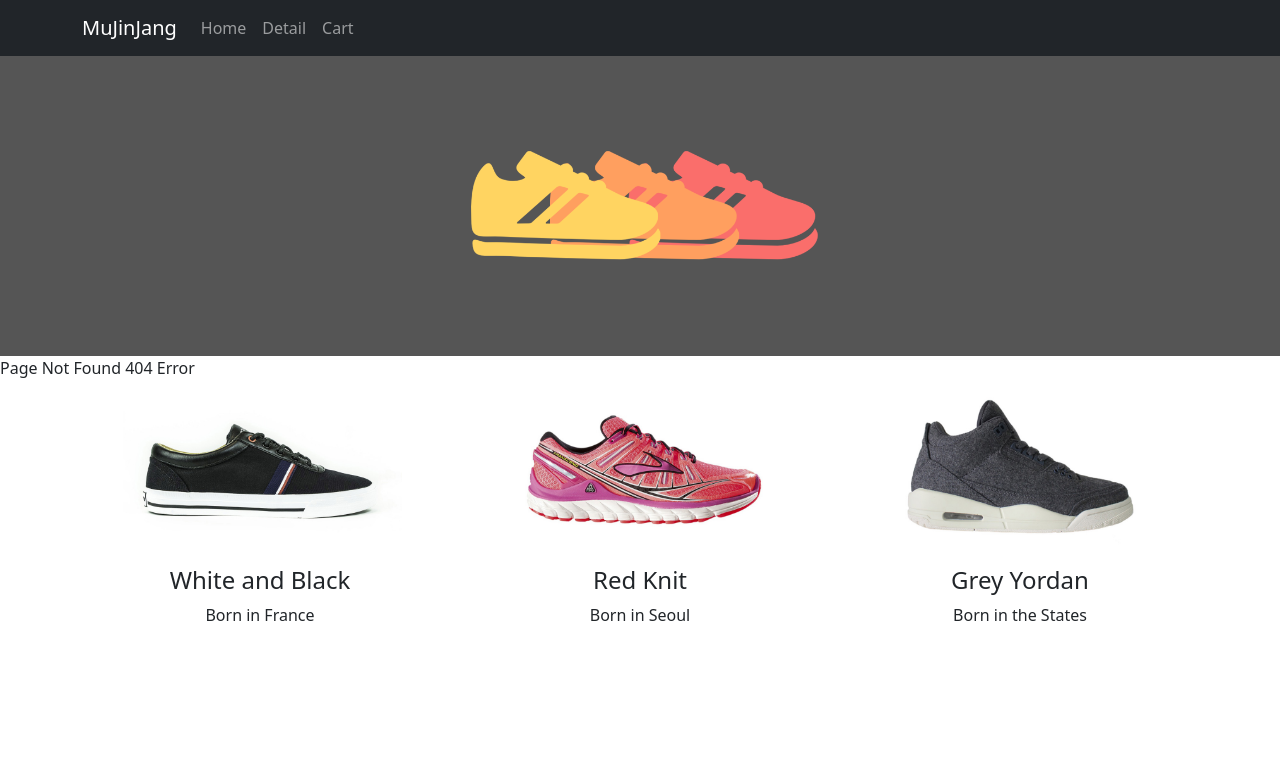
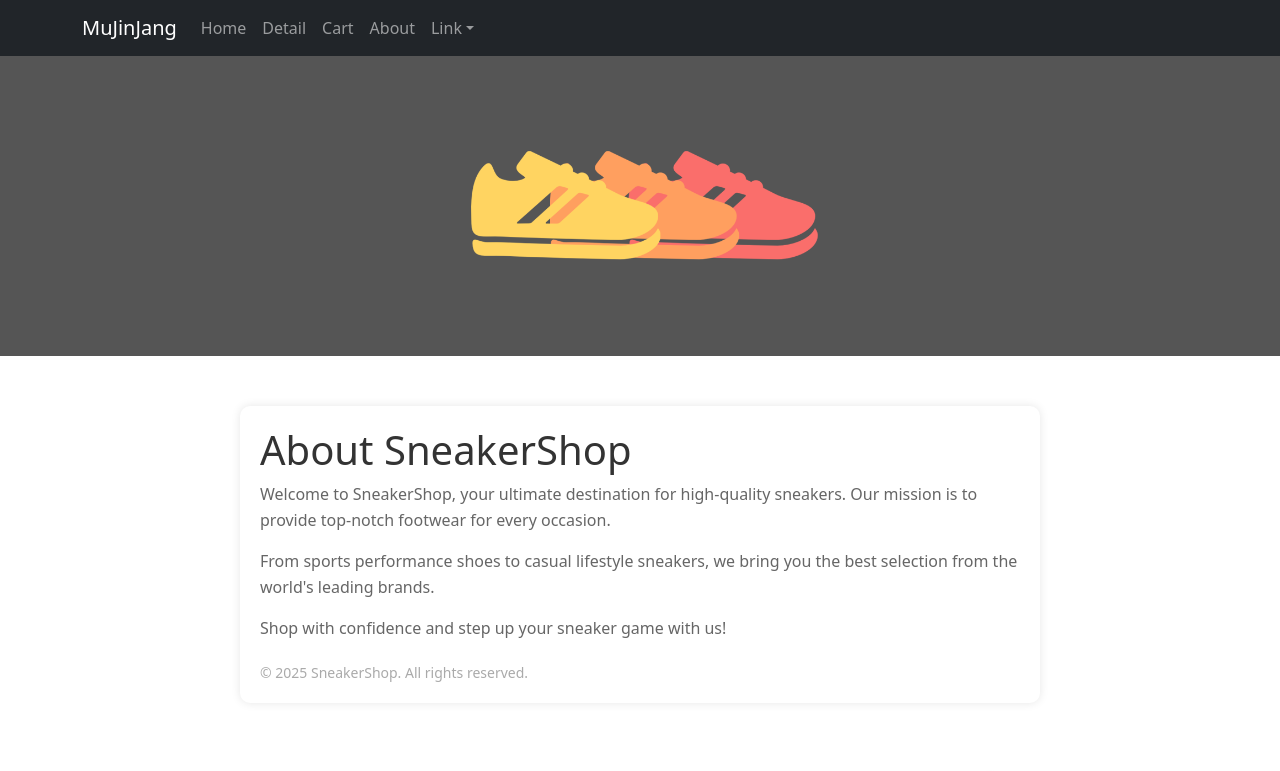
Before and after one commit to johnbyeon/shoes-shop, a React (Vite) app: page /about in a window 1280 px wide. Before the commit this address had no page. Shown: the top 771 px of the page. Built offline with nearby package versions, Linux system fonts and the light colour scheme.

Commit message:
no message

```diff
--- /dev/null
+++ b/src/About/About.css
@@ -0,0 +1,20 @@
+.about_container {
+  max-width: 800px;
+  margin: 50px auto;
+  padding: 20px;
+  background: white;
+  box-shadow: 0 0 10px rgba(0, 0, 0, 0.1);
+  border-radius: 10px;
+}
+h1 {
+  color: #333;
+}
+p {
+  color: #666;
+  line-height: 1.6;
+}
+.footer {
+  margin-top: 20px;
+  font-size: 14px;
+  color: #aaa;
+}
--- /dev/null
+++ b/src/About/index.jsx
@@ -0,0 +1,21 @@
+import "./About.css"
+import { Outlet } from "react-router-dom";
+
+function About(){
+  return (
+    <div>
+      <div className="about_container">
+          <h1>About SneakerShop</h1>
+          <p>Welcome to SneakerShop, your ultimate destination for high-quality sneakers. Our mission is to provide top-notch footwear for every occasion.</p>
+          <p>From sports performance shoes to casual lifestyle sneakers, we bring you the best selection from the world's leading brands.</p>
+          <p>Shop with confidence and step up your sneaker game with us!</p>
+          <div className="footer">&copy; 2025 SneakerShop. All rights reserved.</div>
+      </div>
+      <div className="text-center">
+        <Outlet></Outlet>
+      </div>
+    </div>
+  );
+}
+
+export default About;
--- a/src/App.jsx
+++ b/src/App.jsx
@@ -15,7 +15,7 @@ import Product from './Product';
 // Routes : url에 담겨있는 정보를 획등
 // Link : Link 위치의 컴포넌트를 보여주는 역할
 import { Route,Routes } from 'react-router-dom';
-
+import About from './About';
 import Detail from './Detail';
 
 function App() {
@@ -37,6 +37,10 @@ function App() {
         <Route path="/" element={<div>메인페이지</div>} />
         <Route path="/detail" element={<Detail />} />
         <Route path="/cart" element={<div>장바구니페이지</div>} />
+        <Route path='/about' element={<About />}>
+                <Route path='member'element={<div>Member</div>}></Route>
+                <Route path='location' element={<div>location</div>}></Route>
+        </Route>
         <Route path='*' element={<div>Page Not Found 404 Error</div>}></Route>
       </Routes>
       {/* */}
--- a/src/AppNavBar/index.jsx
+++ b/src/AppNavBar/index.jsx
@@ -1,5 +1,5 @@
 import 'bootstrap/dist/css/bootstrap.min.css';
-import { Container, Nav, Navbar } from 'react-bootstrap';
+import { Container, Nav, Navbar, NavDropdown } from 'react-bootstrap';
 import './AppNavBar.css'
 // Route : 컴포넌트 이동처리
 // Routes : url에 담겨있는 정보를 획등
@@ -16,6 +16,11 @@ function AppNavBar() {
                         <Nav.Link onClick={()=>{navigate('/')}}>Home</Nav.Link>
                         <Nav.Link onClick={()=>{navigate('/detail')}}>Detail</Nav.Link>
                         <Nav.Link onClick={()=>{navigate('/cart')}}>Cart</Nav.Link>
+                        <Nav.Link onClick={()=>{navigate('/about')}}>About</Nav.Link>
+                        <NavDropdown id="navbarScrollingDropdown" title="Link">
+                            <NavDropdown.Item onClick={()=>{navigate('/about/member')}}>member</NavDropdown.Item>
+                            <NavDropdown.Item onClick={()=>{navigate('/about/location')}}>location</NavDropdown.Item>
+                        </NavDropdown>
                     </Nav>
                 </Container>
             </Navbar>
```
